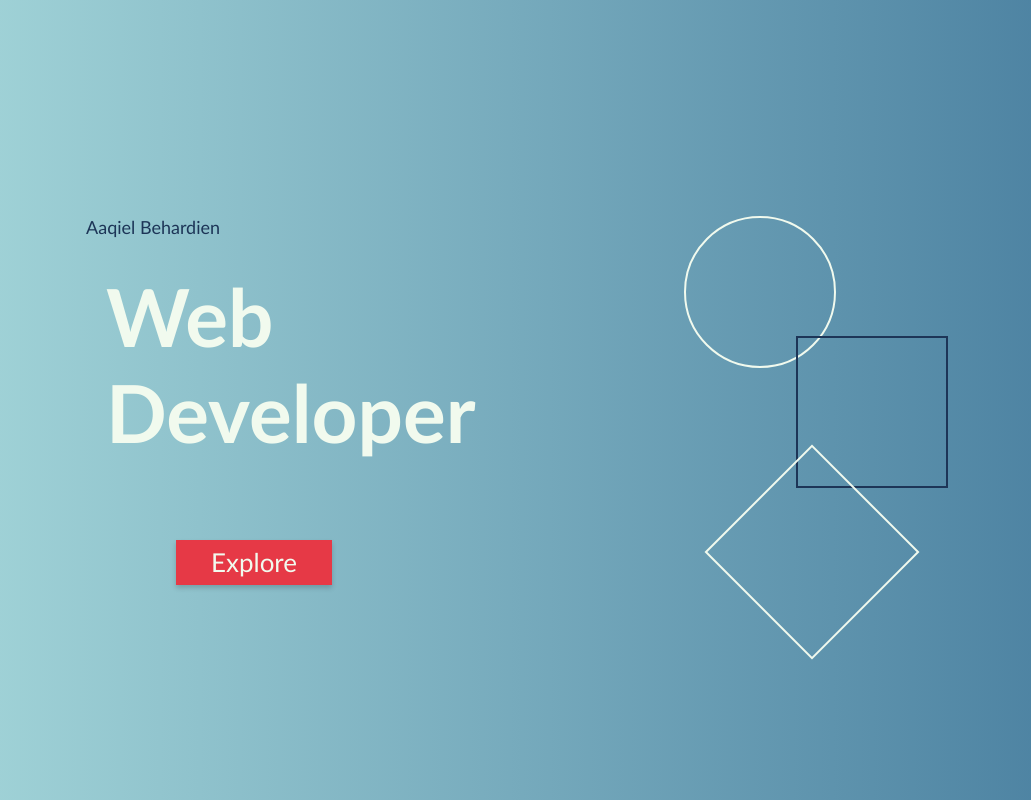
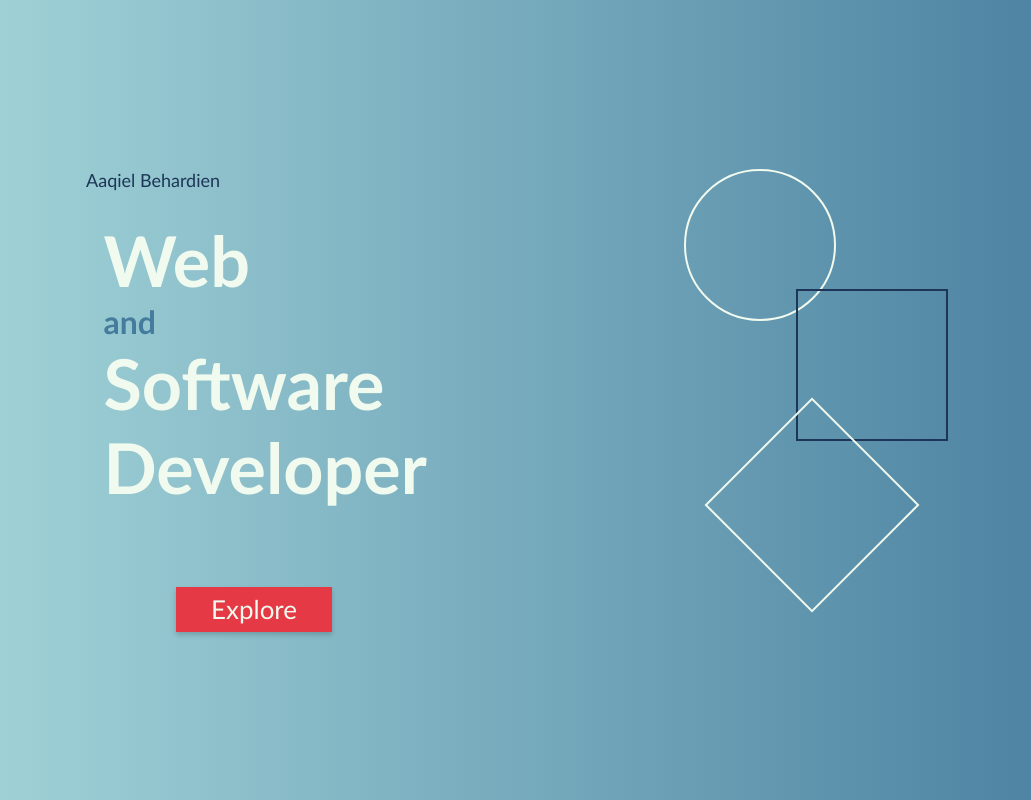
Before and after one commit to xjr007/aaqiel.behardien, a React (Create React App) app: page / in a window 1280 px wide. Shown: the whole page, without its empty margins (124-1155 px from the left). Built offline with nearby package versions, Linux system fonts and the light colour scheme.

Commit message:
text changed for introSection and font-size changed

```diff
--- a/src/assets/styles/style.css
+++ b/src/assets/styles/style.css
@@ -46,7 +46,7 @@
   -ms-flex-item-align: center;
       -ms-grid-row-align: center;
       align-self: center;
-  top: 200px;
+  top: 230px;
   z-index: 3;
 }
 
@@ -108,6 +108,14 @@
   text-align: left;
   font-weight: 600;
   font-size: 48px;
+}
+
+.App .intro_section .word_box #profession .blue_txt {
+  color: #457b9d;
+}
+
+.App .intro_section .word_box #profession .sm_txt {
+  font-size: 32px;
 }
 
 .App .intro_section .btn_explore {
@@ -193,7 +201,7 @@
     width: 350px;
   }
   .App .intro_section .word_box #profession {
-    font-size: 80px;
+    font-size: 70px;
   }
   .App .intro_section .btn_explore {
     -ms-flex-item-align: start;
@@ -247,7 +255,7 @@
     border-style: none;
   }
   .App .intro_section .word_box #profession {
-    font-size: 80px;
+    font-size: 70px;
   }
   .App .intro_section .btn_explore {
     -ms-flex-item-align: start;
--- a/src/assets/styles/style.scss
+++ b/src/assets/styles/style.scss
@@ -44,7 +44,7 @@ $navy-blue: #1d3557;
 		.shapes {
 			position: relative;
 			align-self: center;
-			top: 200px;
+			top: 230px;
 			z-index: 3;
 
 			#circle {
@@ -97,6 +97,13 @@ $navy-blue: #1d3557;
 				text-align: left;
 				font-weight: 600;
 				font-size: 48px;
+
+				.blue_txt {
+					color: $ocean-blue;
+				}
+				.sm_txt {
+					font-size: 32px;
+				}
 			}
 		}
 
@@ -179,7 +186,7 @@ $navy-blue: #1d3557;
 				border-style: none;
 				width: 350px;
 				#profession {
-					font-size: 80px;
+					font-size: 70px;
 				}
 			}
 			.btn_explore {
@@ -233,7 +240,7 @@ $navy-blue: #1d3557;
 				align-self: flex-start;
 				border-style: none;
 				#profession {
-					font-size: 80px;
+					font-size: 70px;
 				}
 			}
 			.btn_explore {
--- a/src/components/sections/introSection.js
+++ b/src/components/sections/introSection.js
@@ -13,7 +13,10 @@ export const introSection = () => {
 				<legend>
 					<h3 id='name'>Aaqiel Behardien</h3>
 				</legend>
-				<h1 id='profession'>Web Developer</h1>
+				<h1 id='profession'>
+					Web<span className='sm_txt blue_txt'>and</span> Software
+					Developer
+				</h1>
 			</fieldset>
 			<button type='button' className='btn_explore'>
 				Explore
```
Also changed, not shown: 1 other file (tests, documents, lock files or other folders).
